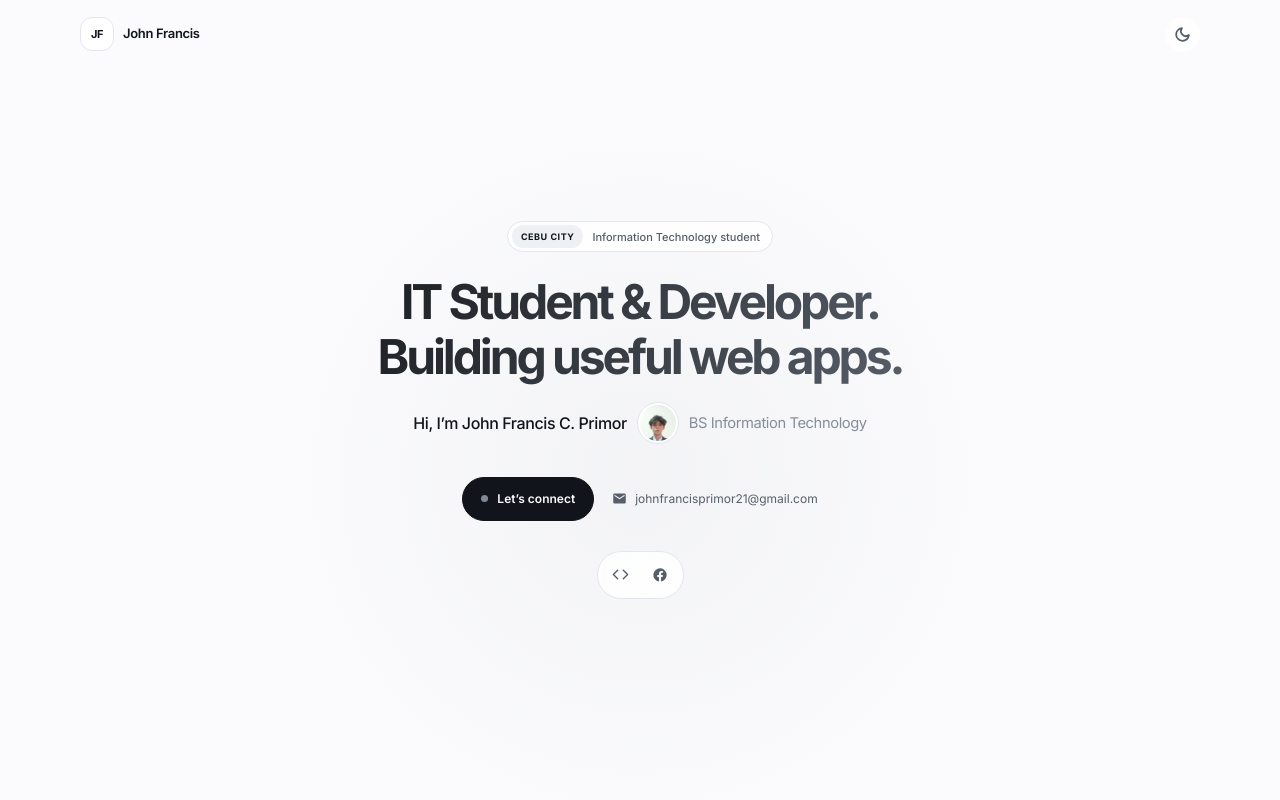
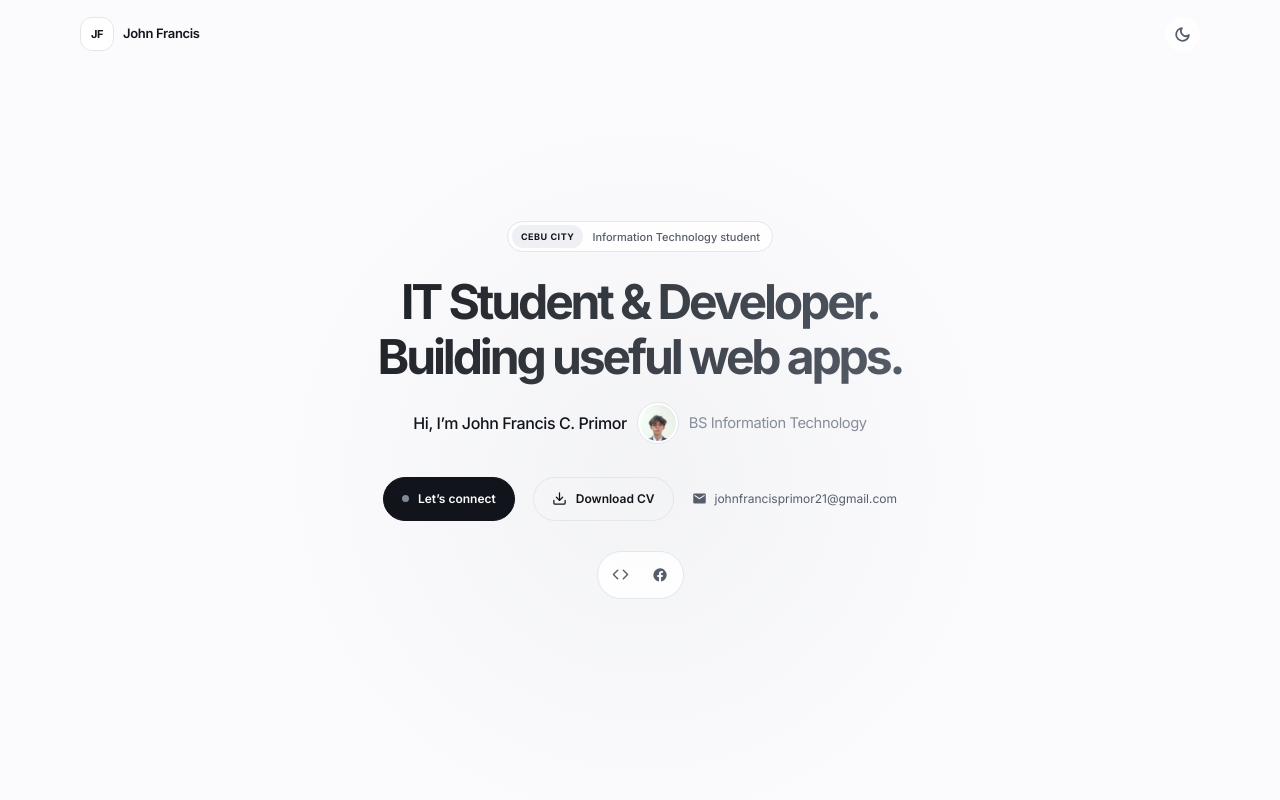
Before and after one commit to johnfrancisprimor21-tech/Portfolio-new, a React (Vite) app: page / in a window 1280 px wide. Shown: the top 800 px of the page. Built offline with nearby package versions, Linux system fonts and the light colour scheme.

Commit message:
Add downloadable CV to portfolio

```diff
--- a/src/components/Icons.jsx
+++ b/src/components/Icons.jsx
@@ -117,6 +117,16 @@
   )
 }
 
+export function DownloadIcon({ size = 16, ...props }) {
+  return (
+    <svg width={size} height={size} viewBox="0 0 24 24" fill="none" stroke="currentColor" strokeWidth="2" strokeLinecap="round" strokeLinejoin="round" {...props}>
+      <path d="M21 15v4a2 2 0 0 1-2 2H5a2 2 0 0 1-2-2v-4" />
+      <polyline points="7 10 12 15 17 10" />
+      <line x1="12" y1="15" x2="12" y2="3" />
+    </svg>
+  )
+}
+
 export function MonitorIcon({ size = 20, ...props }) {
   return (
     <svg width={size} height={size} viewBox="0 0 24 24" fill="none" stroke="currentColor" strokeWidth="2" strokeLinecap="round" strokeLinejoin="round" {...props}>
--- a/src/sections/Contact.jsx
+++ b/src/sections/Contact.jsx
@@ -1,4 +1,4 @@
-import { ExternalLinkIcon, MailIcon } from '../components/Icons'
+import { DownloadIcon, ExternalLinkIcon, MailIcon } from '../components/Icons'
 
 export default function Contact() {
   return (
@@ -18,6 +18,9 @@
         <a className="text-link" href="https://github.com/johnfrancisprimor21-tech" target="_blank" rel="noreferrer">
           Find me on GitHub <ExternalLinkIcon size={13} aria-hidden="true" />
         </a>
+        <a className="text-link" href="/John_Francis_Primor_CV.pdf" download="John_Francis_Primor_CV.pdf">
+          Download my CV (PDF) <DownloadIcon size={14} aria-hidden="true" />
+        </a>
       </div>
     </section>
   )
--- a/src/sections/Hero.jsx
+++ b/src/sections/Hero.jsx
@@ -1,4 +1,4 @@
-import { CodeIcon, FacebookIcon, MailIcon } from '../components/Icons'
+import { CodeIcon, DownloadIcon, FacebookIcon, MailIcon } from '../components/Icons'
 
 export default function Hero() {
   return (
@@ -27,6 +27,10 @@
             <span className="hero-connect-dot" aria-hidden="true" />
             Let’s connect
           </a>
+          <a className="button button--quiet" href="/John_Francis_Primor_CV.pdf" download="John_Francis_Primor_CV.pdf">
+            <DownloadIcon size={15} aria-hidden="true" />
+            Download CV
+          </a>
           <a className="hero-email-link" href="mailto:johnfrancisprimor21@gmail.com">
             <MailIcon size={15} aria-hidden="true" />
             johnfrancisprimor21@gmail.com
```
Also changed, not shown: 1 other file (tests, documents, lock files or other folders).
